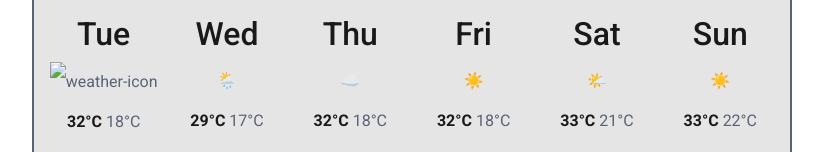
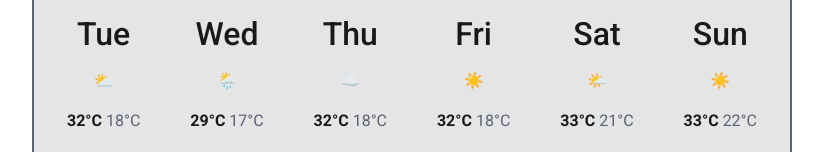
Before and after one commit to AnnaIermakova/SheCodes-WeatherApp, a plain HTML site: page index.html in a window 1280 px wide. Shown: the part 375-527 px from the top of the page, without its empty margins (8-831 px from the left). Drawn offline with nearby package versions, Linux system fonts and the light colour scheme; no server answers.

Commit message:
Update index.html

```diff
--- a/index.html
+++ b/index.html
@@ -80,7 +80,7 @@
         <div class="row days-of-the-week">
           <div class="col-2">
             <h2>Tue</h2>
-            <img src="" alt="weather-icon"> <br />
+            ⛅ <br />
             <b>32°C</b> 18°C
           </div>
           <div class="col-2">
```
